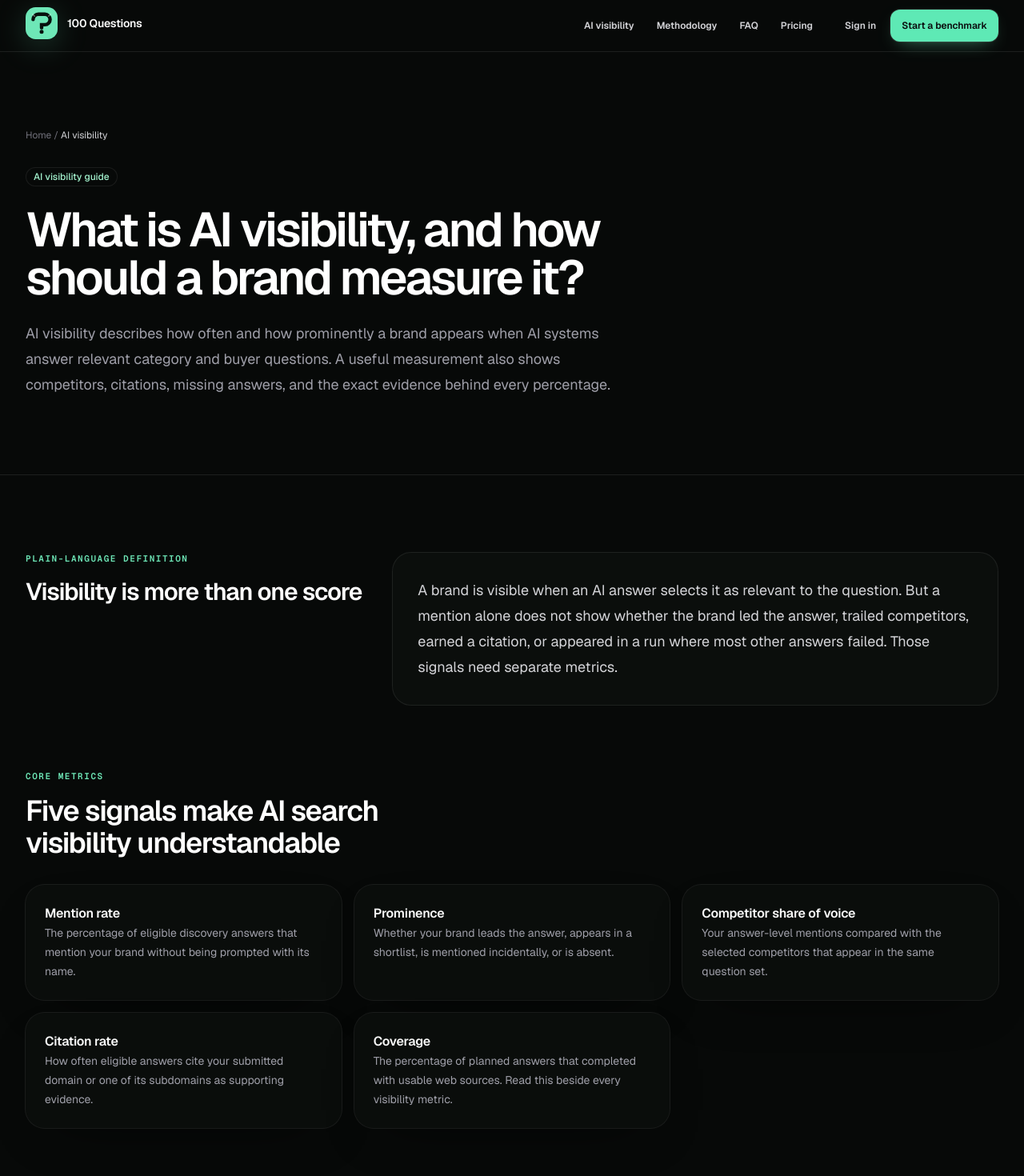
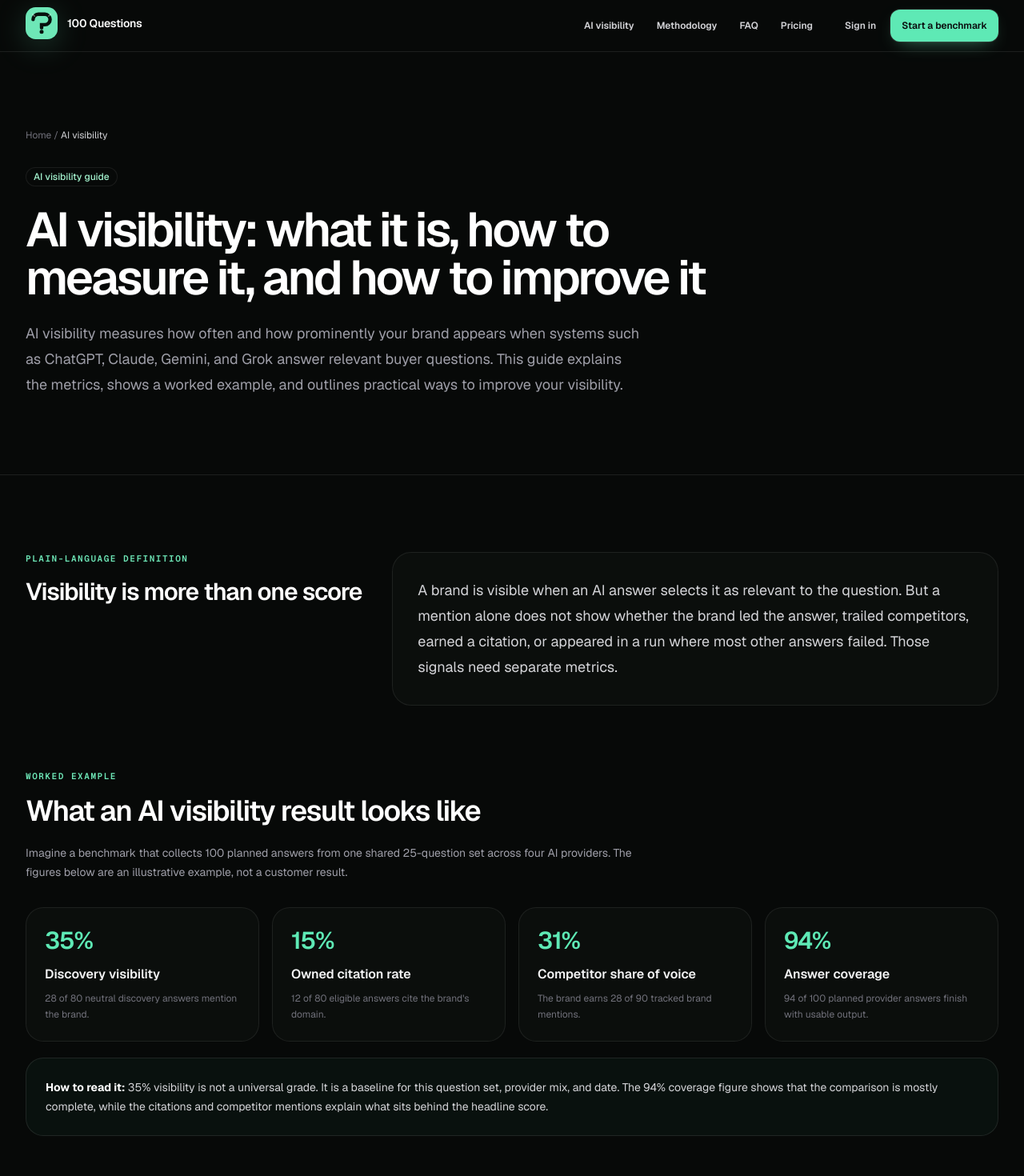
Before and after one commit to kyl3kan3/100Questions, a Next.js app: page /ai-visibility in a window 1280 px wide. Shown: the top 1470 px of the page at 80% size. Built offline with nearby package versions, Linux system fonts and the light colour scheme.

Commit message:
Improve AI visibility search guide

```diff
--- a/app/ai-visibility/page.tsx
+++ b/app/ai-visibility/page.tsx
@@ -12,9 +12,9 @@ import { absoluteUrl, SITE_UPDATED_AT, SOCIAL_IMAGE } from "@/lib/site";
 const pageUrl = absoluteUrl("/ai-visibility");
 
 export const metadata: Metadata = {
-  title: "AI Visibility: Measure Brand Visibility in AI Search",
+  title: "AI Visibility: What It Is, How to Measure and Improve It",
   description:
-    "Learn what AI visibility means, how to measure brand mentions, citations, prominence, competitor share of voice, and coverage across AI search answers.",
+    "AI visibility measures how often your brand appears in AI answers. Learn the core metrics, see a worked example, and find practical ways to improve it.",
   keywords: [
     "AI visibility",
     "AI search visibility",
@@ -27,9 +27,9 @@ export const metadata: Metadata = {
   ],
   alternates: { canonical: pageUrl },
   openGraph: {
-    title: "What Is AI Visibility? A Practical Measurement Guide",
+    title: "AI Visibility: What It Is, How to Measure and Improve It",
     description:
-      "A clear framework for measuring brand mentions, prominence, competitors, citations, and coverage across AI answers.",
+      "Learn the core AI visibility metrics, see a worked example, and find practical ways to improve your brand's presence in AI answers.",
     url: pageUrl,
     type: "article",
     publishedTime: SITE_UPDATED_AT,
@@ -38,9 +38,9 @@ export const metadata: Metadata = {
   },
   twitter: {
     card: "summary_large_image",
-    title: "What Is AI Visibility?",
+    title: "AI Visibility: A Practical Measurement Guide",
     description:
-      "Measure how often AI answers mention your brand, cite your site, and surface competitors.",
+      "Measure brand mentions, prominence, citations, competitors, and coverage across AI answers.",
     images: [SOCIAL_IMAGE],
   },
 };
@@ -101,6 +101,34 @@ const measurementSteps = [
   },
 ] as const;
 
+const improvementSteps = [
+  {
+    title: "Make your entity unambiguous",
+    description:
+      "Use consistent company, product, category, and audience language across your site and trusted profiles so answer systems can resolve who you are.",
+  },
+  {
+    title: "Publish evidence worth citing",
+    description:
+      "Add original data, concrete examples, methodology, comparisons, and clear product facts that can support an answer instead of repeating generic claims.",
+  },
+  {
+    title: "Strengthen third-party corroboration",
+    description:
+      "Earn accurate coverage and references from relevant independent sources. Your own website is necessary, but it is not the only evidence AI search retrieves.",
+  },
+  {
+    title: "Keep important pages accessible",
+    description:
+      "Use descriptive titles and headings, internal links, crawlable text, structured data, and fast public pages so search and answer systems can retrieve the facts.",
+  },
+  {
+    title: "Measure the same questions again",
+    description:
+      "Re-run a frozen question set after meaningful changes. Compare direction and evidence over time instead of treating one generated answer as a permanent rank.",
+  },
+] as const;
+
 export default function AiVisibilityGuidePage() {
   const structuredData = {
     "@context": "https://schema.org",
@@ -108,9 +136,9 @@ export default function AiVisibilityGuidePage() {
       {
         "@type": "Article",
         "@id": `${pageUrl}#article`,
-        headline: "What Is AI Visibility? How to Measure Brand Visibility in AI Search",
+        headline: "AI Visibility: What It Is, How to Measure and Improve It",
         description:
-          "A practical framework for measuring brand mentions, prominence, competitor share of voice, citations, and coverage across AI answers.",
+          "A practical guide to AI visibility metrics, interpretation, measurement, and improvement, with a worked brand example.",
         url: pageUrl,
         mainEntityOfPage: pageUrl,
         datePublished: SITE_UPDATED_AT,
@@ -167,13 +195,13 @@ export default function AiVisibilityGuidePage() {
                 AI visibility guide
               </Badge>
               <h1 className="mt-6 max-w-5xl text-balance text-4xl font-semibold tracking-[-0.05em] text-white sm:text-5xl lg:text-6xl">
-                What is AI visibility, and how should a brand measure it?
+                AI visibility: what it is, how to measure it, and how to improve it
               </h1>
               <p className="mt-6 max-w-3xl text-pretty text-lg leading-8 text-zinc-400">
-                AI visibility describes how often and how prominently a brand appears
-                when AI systems answer relevant category and buyer questions. A useful
-                measurement also shows competitors, citations, missing answers, and the
-                exact evidence behind every percentage.
+                AI visibility measures how often and how prominently your brand appears
+                when systems such as ChatGPT, Claude, Gemini, and Grok answer relevant
+                buyer questions. This guide explains the metrics, shows a worked
+                example, and outlines practical ways to improve your visibility.
               </p>
             </div>
           </header>
@@ -192,6 +220,49 @@ export default function AiVisibilityGuidePage() {
                   question. But a mention alone does not show whether the brand led the
                   answer, trailed competitors, earned a citation, or appeared in a run
                   where most other answers failed. Those signals need separate metrics.
+                </p>
+              </div>
+            </section>
+
+            <section aria-labelledby="example-heading">
+              <p className="eyebrow">Worked example</p>
+              <h2
+                id="example-heading"
+                className="mt-4 max-w-3xl text-balance text-3xl font-semibold tracking-[-0.035em] text-white sm:text-4xl"
+              >
+                What an AI visibility result looks like
+              </h2>
+              <p className="mt-5 max-w-3xl text-sm leading-6 text-zinc-400">
+                Imagine a benchmark that collects 100 planned answers from one shared
+                25-question set across four AI providers. The figures below are an
+                illustrative example, not a customer result.
+              </p>
+              <div className="mt-8 grid gap-4 sm:grid-cols-2 lg:grid-cols-4">
+                {[
+                  ["35%", "Discovery visibility", "28 of 80 neutral discovery answers mention the brand."],
+                  ["15%", "Owned citation rate", "12 of 80 eligible answers cite the brand's domain."],
+                  ["31%", "Competitor share of voice", "The brand earns 28 of 90 tracked brand mentions."],
+                  ["94%", "Answer coverage", "94 of 100 planned provider answers finish with usable output."],
+                ].map(([value, label, detail]) => (
+                  <div
+                    key={label}
+                    className="rounded-[22px] bg-[#0b0e0c] p-6 shadow-[inset_0_0_0_1px_rgba(255,255,255,0.08)]"
+                  >
+                    <p className="text-3xl font-semibold tracking-[-0.04em] text-emerald-300">
+                      {value}
+                    </p>
+                    <h3 className="mt-3 font-semibold text-zinc-100">{label}</h3>
+                    <p className="mt-2 text-xs leading-5 text-zinc-500">{detail}</p>
+                  </div>
+                ))}
+              </div>
+              <div className="mt-5 rounded-[22px] border border-emerald-300/15 bg-emerald-300/[0.035] p-6">
+                <p className="text-sm leading-6 text-zinc-300">
+                  <strong className="text-white">How to read it:</strong> 35% visibility
+                  is not a universal grade. It is a baseline for this question set,
+                  provider mix, and date. The 94% coverage figure shows that the
+                  comparison is mostly complete, while the citations and competitor
+                  mentions explain what sits behind the headline score.
                 </p>
               </div>
             </section>
@@ -240,6 +311,37 @@ export default function AiVisibilityGuidePage() {
                   </li>
                 ))}
               </ol>
+            </section>
+
+            <section aria-labelledby="improve-heading">
+              <p className="eyebrow">Practical improvement</p>
+              <h2
+                id="improve-heading"
+                className="mt-4 max-w-3xl text-balance text-3xl font-semibold tracking-[-0.035em] text-white sm:text-4xl"
+              >
+                How to improve AI visibility
+              </h2>
+              <p className="mt-5 max-w-3xl text-sm leading-6 text-zinc-400">
+                There is no single AI ranking factor to optimize. Improve the clarity,
+                evidence, accessibility, and independent corroboration that answer
+                systems can retrieve, then measure whether the same questions change.
+              </p>
+              <div className="mt-8 grid gap-4 lg:grid-cols-2">
+                {improvementSteps.map(({ title, description }, index) => (
+                  <div
+                    key={title}
+                    className="grid grid-cols-[2.5rem_1fr] gap-4 rounded-[22px] bg-[#0b0e0c] p-6 shadow-[inset_0_0_0_1px_rgba(255,255,255,0.08)]"
+                  >
+                    <span className="font-mono text-sm text-emerald-300">
+                      {String(index + 1).padStart(2, "0")}
+                    </span>
+                    <div>
+                      <h3 className="font-semibold text-zinc-100">{title}</h3>
+                      <p className="mt-2 text-sm leading-6 text-zinc-400">{description}</p>
+                    </div>
+                  </div>
+                ))}
+              </div>
             </section>
 
             <section aria-labelledby="seo-comparison-heading">
```
